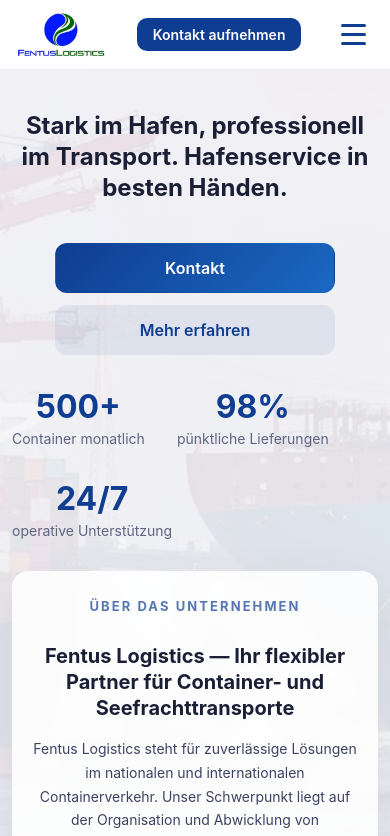
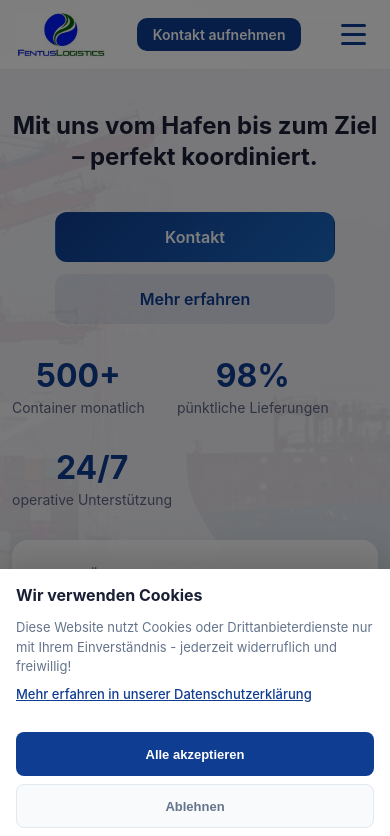
Before and after one commit to Zhalalov2-code/fentus-logistics, a React (Create React App) app: page / in a window 390 px wide. Shown: the top 836 px of the page. Built offline with nearby package versions, Linux system fonts and the light colour scheme.

Commit message:
добавил cookies

```diff
--- /dev/null
+++ b/src/components/CookieBanner.css
@@ -0,0 +1,227 @@
+/* Cookie Banner Overlay */
+.cookie-overlay {
+  position: fixed;
+  top: 0;
+  left: 0;
+  width: 100%;
+  height: 100%;
+  background: rgba(0, 0, 0, 0.5);
+  z-index: 9998;
+  opacity: 0;
+  visibility: hidden;
+  transition: all 0.3s ease;
+}
+
+.cookie-overlay.active {
+  opacity: 1;
+  visibility: visible;
+}
+
+/* Cookie Banner */
+.cookie-banner {
+  position: fixed;
+  bottom: -100%;
+  left: 50%;
+  transform: translateX(-50%);
+  width: 90%;
+  max-width: 600px;
+  background: #ffffff;
+  border-radius: 16px 16px 0 0;
+  box-shadow: 0 -10px 30px rgba(0, 0, 0, 0.15);
+  z-index: 9999;
+  transition: bottom 0.4s cubic-bezier(0.25, 0.46, 0.45, 0.94);
+  padding: 0;
+  overflow: hidden;
+}
+
+.cookie-banner.active {
+  bottom: 0;
+}
+
+/* Cookie Content */
+.cookie-content {
+  padding: 24px;
+  display: flex;
+  flex-direction: column;
+  gap: 16px;
+  align-items: flex-start;
+}
+
+.cookie-icon {
+  font-size: 32px;
+  margin-bottom: 8px;
+  animation: bounce 2s infinite;
+}
+
+@keyframes bounce {
+  0%, 20%, 50%, 80%, 100% {
+    transform: translateY(0);
+  }
+  40% {
+    transform: translateY(-8px);
+  }
+  60% {
+    transform: translateY(-4px);
+  }
+}
+
+.cookie-text h3 {
+  font-size: 20px;
+  font-weight: 700;
+  color: #1a1f36;
+  margin: 0 0 12px 0;
+  line-height: 1.3;
+}
+
+.cookie-text p {
+  font-size: 14px;
+  color: #64748b;
+  margin: 0 0 8px 0;
+  line-height: 1.5;
+}
+
+.cookie-details {
+  margin-top: 8px !important;
+}
+
+.cookie-details a {
+  color: #0f3d91;
+  text-decoration: underline;
+  font-weight: 500;
+  transition: color 0.2s ease;
+}
+
+.cookie-details a:hover {
+  color: #1b68c2;
+}
+
+/* Cookie Actions */
+.cookie-actions {
+  display: flex;
+  gap: 12px;
+  width: 100%;
+  margin-top: 8px;
+}
+
+.cookie-btn {
+  flex: 1;
+  padding: 12px 16px;
+  border: none;
+  border-radius: 8px;
+  font-size: 14px;
+  font-weight: 600;
+  cursor: pointer;
+  transition: all 0.2s ease;
+  text-align: center;
+  min-height: 44px;
+  display: flex;
+  align-items: center;
+  justify-content: center;
+}
+
+.cookie-accept {
+  background: #0f3d91;
+  color: #ffffff;
+}
+
+.cookie-accept:hover {
+  background: #1b68c2;
+  transform: translateY(-1px);
+}
+
+.cookie-decline {
+  background: #f8fafc;
+  color: #64748b;
+  border: 1px solid #e2e8f0;
+}
+
+.cookie-decline:hover {
+  background: #f1f5f9;
+  color: #475569;
+  border-color: #cbd5e1;
+}
+
+/* Mobile Styles */
+@media (max-width: 768px) {
+  .cookie-banner {
+    width: 100%;
+    max-width: 100%;
+    left: 0;
+    transform: none;
+    border-radius: 0;
+  }
+
+  .cookie-content {
+    padding: 20px 16px 20px 16px;
+  }
+
+  .cookie-text h3 {
+    font-size: 18px;
+  }
+
+  .cookie-actions {
+    flex-direction: column;
+    gap: 8px;
+  }
+
+  .cookie-btn {
+    width: 100%;
+  }
+}
+
+@media (max-width: 480px) {
+  .cookie-content {
+    padding: 16px;
+    gap: 12px;
+  }
+
+  .cookie-icon {
+    font-size: 28px;
+    margin-bottom: 4px;
+  }
+
+  .cookie-text h3 {
+    font-size: 16px;
+  }
+
+  .cookie-text p {
+    font-size: 13px;
+  }
+
+  .cookie-btn {
+    padding: 10px 12px;
+    font-size: 13px;
+  }
+}
+
+/* Landscape Mobile */
+@media (max-height: 600px) and (orientation: landscape) {
+  .cookie-banner {
+    max-height: 90vh;
+    overflow-y: auto;
+  }
+
+  .cookie-content {
+    padding: 16px;
+    gap: 8px;
+  }
+
+  .cookie-icon {
+    font-size: 24px;
+    margin-bottom: 0;
+  }
+
+  .cookie-text h3 {
+    font-size: 16px;
+    margin-bottom: 8px;
+  }
+
+  .cookie-text p {
+    font-size: 12px;
+    margin-bottom: 4px;
+  }
+
+  .cookie-actions {
+    margin-top: 4px;
+  }
+}
--- /dev/null
+++ b/src/components/CookieBanner.jsx
@@ -0,0 +1,77 @@
+import { useState, useEffect } from 'react';
+import './CookieBanner.css';
+
+const CookieBanner = () => {
+    const [isVisible, setIsVisible] = useState(false);
+    const [isAnimating, setIsAnimating] = useState(false);
+
+    useEffect(() => {
+        // Проверяем, есть ли уже согласие пользователя
+        const cookieConsent = localStorage.getItem('cookieConsent');
+        if (!cookieConsent) {
+            // Показываем баннер с небольшой задержкой
+            setTimeout(() => {
+                setIsVisible(true);
+                setIsAnimating(true);
+            }, 1000);
+        }
+    }, []);
+
+    const handleAccept = () => {
+        localStorage.setItem('cookieConsent', 'accepted');
+        localStorage.setItem('cookieTimestamp', new Date().toISOString());
+        closeBanner();
+    };
+
+    const handleDecline = () => {
+        localStorage.setItem('cookieConsent', 'declined');
+        localStorage.setItem('cookieTimestamp', new Date().toISOString());
+        closeBanner();
+    };
+
+    const closeBanner = () => {
+        setIsAnimating(false);
+        setTimeout(() => {
+            setIsVisible(false);
+        }, 300);
+    };
+
+    if (!isVisible) return null;
+
+    return (
+        <>
+            <div className={`cookie-overlay ${isAnimating ? 'active' : ''}`} />
+            <div className={`cookie-banner ${isAnimating ? 'active' : ''}`}>
+                <div className="cookie-content">
+                    <div className="cookie-text">
+                        <h3>Wir verwenden Cookies</h3>
+                        <p>
+                            Diese Website nutzt Cookies oder Drittanbieterdienste nur mit Ihrem Einverständnis - jederzeit widerruflich und freiwillig!
+                        </p>
+                        <p className="cookie-details">
+                            <a href="/src/pages/datenschutz" target="_blank" rel="noopener noreferrer">
+                                Mehr erfahren in unserer Datenschutzerklärung
+                            </a>
+                        </p>
+                    </div>
+                    <div className="cookie-actions">
+                        <button
+                            className="cookie-btn cookie-accept"
+                            onClick={handleAccept}
+                        >
+                            Alle akzeptieren
+                        </button>
+                        <button
+                            className="cookie-btn cookie-decline"
+                            onClick={handleDecline}
+                        >
+                            Ablehnen
+                        </button>
+                    </div>
+                </div>
+            </div>
+        </>
+    );
+};
+
+export default CookieBanner;
--- a/src/pages/main.jsx
+++ b/src/pages/main.jsx
@@ -2,6 +2,7 @@
 import fentusLogo from '../img/fentus-logo.png';
 import { useState, useEffect, useRef } from 'react';
 import AnfrageModal from '../components/AnfrageModal';
+import CookieBanner from '../components/CookieBanner';
 import icon1 from '../img/icon1.png';
 import icon2 from '../img/icon2.png';
 import icon3 from '../img/icon3.png';
@@ -9,15 +10,12 @@
 import icon5 from '../img/icon5.png';
 import icon6 from '../img/icon6.png';
 import icon7 from '../img/icon7.png';
-import icon8 from '../img/icon8.png';
 import icon9 from '../img/icon9.png';
 import icon10 from '../img/icon10.png';
 import icon11 from '../img/icon11.png';
 import icon12 from '../img/icon12.png';
 import icon13 from '../img/icon13.png';
 import icon14 from '../img/icon14.png';
-import icon15 from '../img/icon15.png';
-import icon16 from '../img/icon16.png';
 import icon17 from '../img/icon17.png';
 
 function Main() {
@@ -162,7 +160,7 @@
             <main>
                 <section id="hero" className="hero">
                     <div className="hero-content">
-                        <h1>Stark im Hafen, professionell im Transport. Hafenservice in besten Händen.</h1>
+                        <h1>Mit uns vom Hafen bis zum Ziel – perfekt koordiniert.</h1>
                         <br />
                         <div className="hero-actions">
                             <a className="primary-btn" href="#contact">
@@ -205,11 +203,10 @@
                     </div>
                     <div className="about-grid">
                         <article>
-                            <h3>Partnernetzwerk</h3>
+                            <h3>Partnernetzwerk Containertrucker</h3>
                             <p>
-                                Über 120 verlässliche Agenten in den wichtigsten Häfen Europas, Asiens und des Nahen Ostens.
-                                Schnelle Buchungsbestätigungen, stabile Kapazitäten auch bei Engpässen und flexible Routenoptionen
-                                für eilige oder sensible Sendungen.
+                                Wir koordinieren ein leistungsstarkes Netzwerk aus erfahrenen Containertrucker-Partnern, um unseren Kundinnen und Kunden zuverlässige, transparente und flexibel planbare Transporte zu bieten.
+                                Durch die zentrale Steuerung aller Anfragen gewährleisten wir eine schnelle Rückmeldung und eine effiziente Abwicklung – auch bei kurzfristigen Änderungen.
                             </p>
                         </article>
                         <article>
@@ -221,11 +218,10 @@
                             </p>
                         </article>
                         <article>
-                            <h3>Branchenfokus</h3>
+                            <h3>Branchenfokus – Containerlogistik & Transport</h3>
                             <p>
-                                Wir konzentrieren uns auf Branchen, in denen wir zuhause sind: Maschinenbau, FMCG, E-Commerce und Chemieindustrie.
-                                Gemeinsam definieren wir Anforderungen und entwickeln abgestimmte Transport- und Lagerkonzepte,
-                                die im Alltag bestehen.
+                                Unsere Kernbranche: Containerlogistik entlang der gesamten Transportkette
+                                Wir sind spezialisiert auf die ganzheitliche Organisation und Abwicklung von Containertransporten – vom Hafen über das Depot bis hin zum Endkunden.
                             </p>
                         </article>
                     </div>
@@ -266,10 +262,6 @@
                             {/* <p>Bereitstellung von Chassis für Containertransporte</p> */}
                         </article>
                         <article>
-                            <h3><img src={icon8} alt="" className="service-icon" />Zollabwicklung</h3>
-                            {/* <p>Professionelle Zollabfertigung und Dokumentenbearbeitung</p> */}
-                        </article>
-                        <article>
                             <h3><img src={icon9} alt="" className="service-icon" />Warenlagerung</h3>
                             {/* <p>Sichere Lagerung und Kommissionierung Ihrer Güter</p> */}
                         </article>
@@ -294,25 +286,17 @@
                             {/* <p>Reefer-Monitoring und Temperaturüberwachung</p> */}
                         </article>
                         <article>
-                            <h3><img src={icon15} alt="" className="service-icon" />Seemäßige Verpackung</h3>
-                            {/* <p>Fachgerechte Verpackung für Seefrachttransporte</p> */}
-                        </article>
-                        <article>
-                            <h3><img src={icon16} alt="" className="service-icon" />Waggon Be- und Entladung</h3>
-                            {/* <p>Umschlag zwischen Bahn und anderen Verkehrsträgern</p> */}
-                        </article>
-                        <article>
                             <h3><img src={icon17} alt="" className="service-icon" />Sonderfahrten und Eiltransporte</h3>
                             {/* <p>Express-Transporte und individuelle Sonderlösungen</p> */}
                         </article>
                     </div>
-                    <div className="highlight">
+                    {/* <div className="highlight">
                         <h3>Flexible SLAs und transparente Preise</h3>
                         <p>
                             Unsere Verträge passen sich Ihrem Bedarf an – egal ob Volumen, Saisonspitzen oder besondere
                             Anforderungen. Frühzeitige Statusmeldungen und Analytics-Zugang halten Sie jederzeit informiert.
                         </p>
-                    </div>
+                    </div> */}
                 </section>
 
                 <section className="section team">
@@ -323,18 +307,15 @@
                     </div>
                     <div className="team-content">
                         <p>
-                            Bei Fentus Logistics steht Ihr Auftrag im Mittelpunkt. Wir kümmern uns um jedes Detail –
-                            von der Planung bis zur sicheren Ankunft Ihrer Güter.
-                        </p>
-                        <p>
-                            Seit über 10 Jahren verbinden wir Erfahrung mit moderner Organisation. Ob Spedition, Logistik
-                            oder Hafenservice – wir entwickeln Lösungen, die passen: effizient, flexibel und auf Ihre
-                            Bedürfnisse zugeschnitten.
-                        </p>
-                        <p>
                             Wir begleiten unsere Kunden persönlich, denken mit und handeln vorausschauend –
                             damit alles reibungslos läuft. Vertrauen Sie auf Fentus Logistics – Ihr Partner,
                             wenn Zuverlässigkeit und Qualität zählen.
+                        </p>
+                        <p>
+                            Seit 2001 sind wir in der Container- und Transportbranche aktiv. Unser Team verbindet langjährige Erfahrung mit modernem Netzwerk- und Terminmanagement, um unseren Kundinnen und Kunden zuverlässige, transparente und effiziente Containertransporte zu gewährleisten.
+                        </p>
+                        <p>
+                            Seit 2016 sind wir mit der Fentus Logistics GmbH selbständig tätig. Mit unserer eigenen Lkw-Flotte und einem starken Netzwerk erfahrener Containertrucker sichern wir Terminsicherheit, Flexibilität und höchste Servicequalität – von der Planung bis zur pünktlichen Lieferung.  Wir begleiten unsere Kunden persönlich, denken mit und handeln vorausschauend – damit alles reibungslos läuft. Vertrauen Sie auf Fentus Logistics – Ihr Partner, wenn Zuverlässigkeit und Qualität zählen.
                         </p>
                     </div>
                 </section>
@@ -380,8 +361,8 @@
                             <div>
                                 <h3>Kontaktdaten</h3>
                                 <p>
-                                    Tel.: +49 40 123 456 70<br />
-                                    Email: hello@fentus-logistics.de<br />
+                                    Telefon: +49 (0) 40 285 30 82-0  Zentrale<br />
+                                    E-Mail: info@fentus.de<br />
                                 </p>
                             </div>
                         </div>
@@ -434,6 +415,9 @@
             {/* Modal für Anfrage */}
             <AnfrageModal isOpen={isModalOpen} onClose={closeModal} />
 
+            {/* Cookie Banner */}
+            <CookieBanner />
+
             <footer className="footer">
                 <div>
                     <strong>Fentus Logistics GmbH</strong>
```
